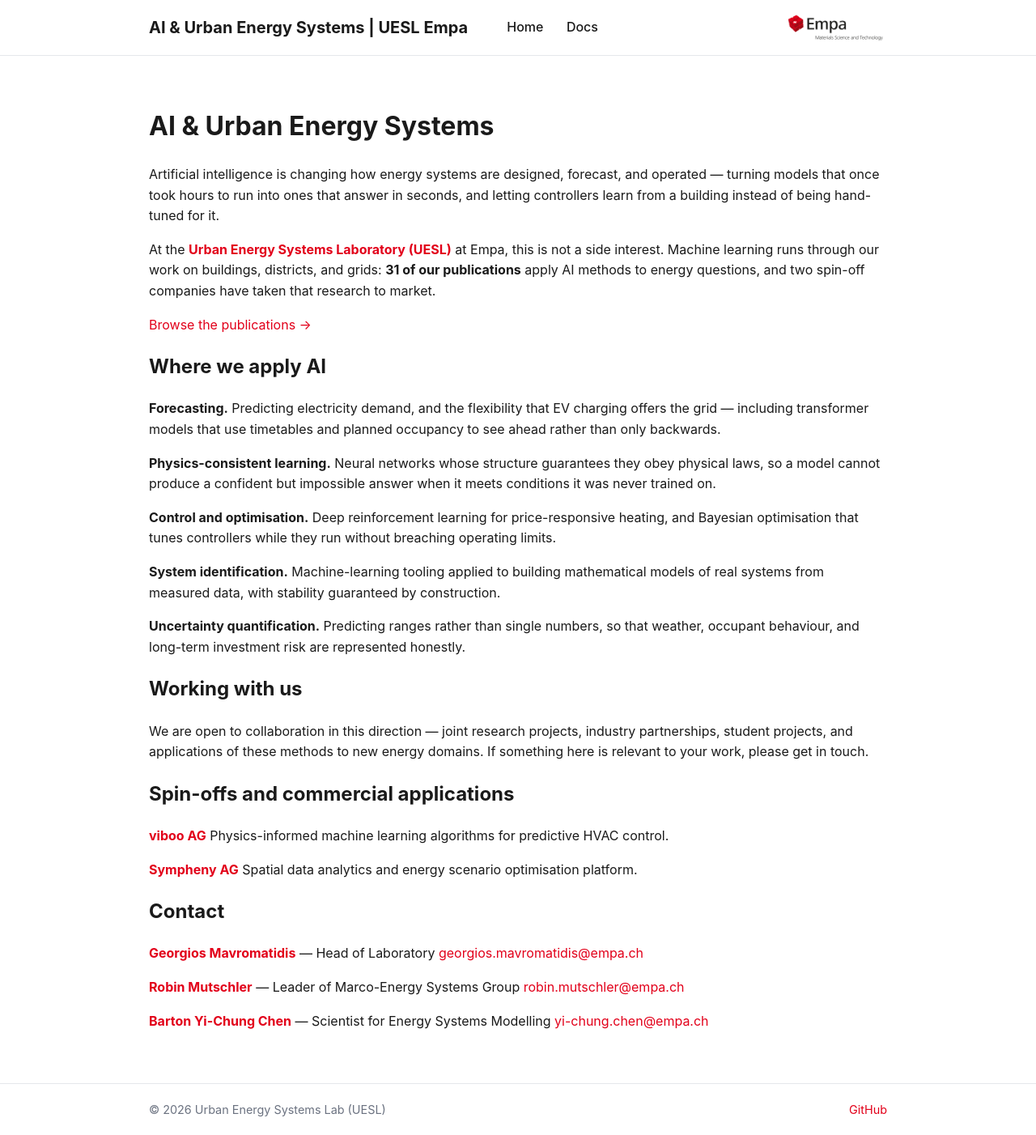
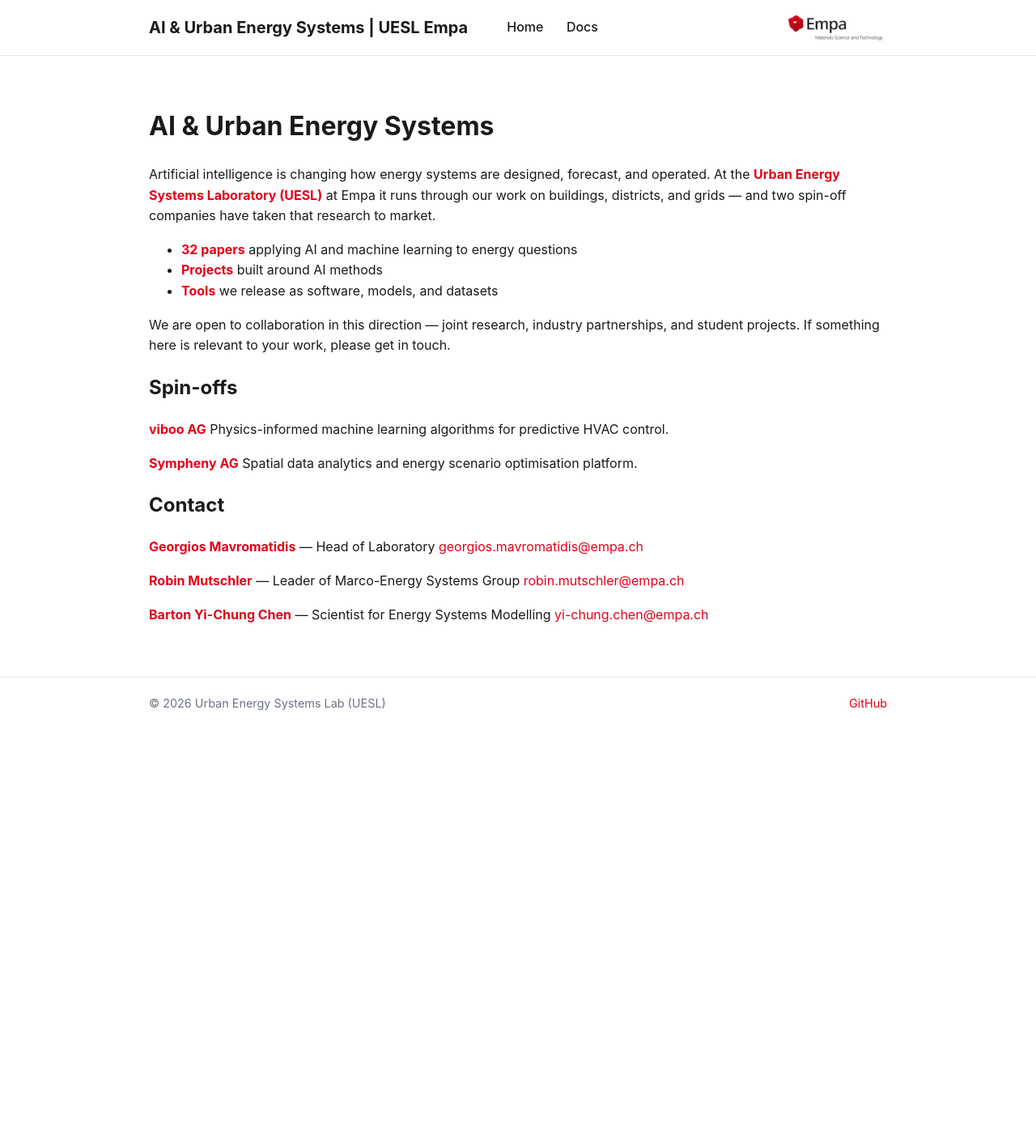
Before and after one commit to uesl-empa/energy-and-AI, a Jekyll site: the page built from index.md, in a window 1280 px wide. Shown: the whole page at 81% size. Built offline with Jekyll 4.4.1, drawn with Linux system fonts in a browser that asks for light colours; after the commit the page ends 900 px from its top, so only the background shows below that.

Commit message:
Simplify home page and group papers by sub-field
Home page is now a short intro plus linked counts for papers,
projects and tools, all computed from the docs pages. Papers are
regrouped from the core/adjacent split into five thematic
sub-fields describing what the AI actually does.

Co-Authored-By: Claude Opus 5 <noreply@anthropic.com>

```diff
--- a/index.md
+++ b/index.md
@@ -3,53 +3,36 @@ layout: default
 title: Home
 ---
 
+{%- comment -%}
+Counts the "### " entry headings in each docs page so these numbers cannot go
+stale. Subtracts 2: one because splitting on N occurrences yields N+1 parts,
+one for the example heading inside each file's template comment.
+{%- endcomment -%}
 {%- assign papers_page = site.pages | where: "title", "Papers" | first -%}
-{%- comment -%}
-Counts the "### " entry headings in docs/papers.md. Subtracts 2: one because
-splitting on N occurrences yields N+1 parts, one for the example heading inside
-that file's template comment. If you change the template comment, check this.
-{%- endcomment -%}
+{%- assign projects_page = site.pages | where: "title", "Projects" | first -%}
+{%- assign tools_page = site.pages | where: "title", "Tools" | first -%}
 {%- assign paper_count = papers_page.content | split: '### ' | size | minus: 2 -%}
+{%- assign project_count = projects_page.content | split: '### ' | size | minus: 2 -%}
+{%- assign tool_count = tools_page.content | split: '### ' | size | minus: 2 -%}
 
 # AI & Urban Energy Systems
 
-Artificial intelligence is changing how energy systems are designed, forecast, and operated —
-turning models that once took hours to run into ones that answer in seconds, and letting
-controllers learn from a building instead of being hand-tuned for it.
+Artificial intelligence is changing how energy systems are designed, forecast, and operated.
+At the **[Urban Energy Systems Laboratory (UESL)](https://www.empa.ch/web/s313)** at Empa it
+runs through our work on buildings, districts, and grids — and two spin-off companies have
+taken that research to market.
 
-At the **[Urban Energy Systems Laboratory (UESL)](https://www.empa.ch/web/s313)** at Empa, this
-is not a side interest. Machine learning runs through our work on buildings, districts, and
-grids: **{{ paper_count }} of our publications** apply AI methods to energy questions, and two
-spin-off companies have taken that research to market.
+- **[{{ paper_count }} papers]({{ '/docs/papers/' | relative_url }})** applying AI and machine
+  learning to energy questions
+- **[{% if project_count > 0 %}{{ project_count }} projects{% else %}Projects{% endif %}]({{ '/docs/projects/' | relative_url }})**
+  built around AI methods
+- **[{% if tool_count > 0 %}{{ tool_count }} tools{% else %}Tools{% endif %}]({{ '/docs/tools/' | relative_url }})**
+  we release as software, models, and datasets
 
-[Browse the publications →]({{ '/docs/papers/' | relative_url }})
+We are open to collaboration in this direction — joint research, industry partnerships, and
+student projects. If something here is relevant to your work, please get in touch.
 
-## Where we apply AI
-
-**Forecasting.** Predicting electricity demand, and the flexibility that EV charging offers the
-grid — including transformer models that use timetables and planned occupancy to see ahead
-rather than only backwards.
-
-**Physics-consistent learning.** Neural networks whose structure guarantees they obey physical
-laws, so a model cannot produce a confident but impossible answer when it meets conditions it
-was never trained on.
-
-**Control and optimisation.** Deep reinforcement learning for price-responsive heating, and
-Bayesian optimisation that tunes controllers while they run without breaching operating limits.
-
-**System identification.** Machine-learning tooling applied to building mathematical models of
-real systems from measured data, with stability guaranteed by construction.
-
-**Uncertainty quantification.** Predicting ranges rather than single numbers, so that weather,
-occupant behaviour, and long-term investment risk are represented honestly.
-
-## Working with us
-
-We are open to collaboration in this direction — joint research projects, industry partnerships,
-student projects, and applications of these methods to new energy domains. If something here is
-relevant to your work, please get in touch.
-
-## Spin-offs and commercial applications
+## Spin-offs
 
 **[viboo AG](https://viboo.io)**
 Physics-informed machine learning algorithms for predictive HVAC control.
```
Also changed, not shown: docs/papers.md (+220 -202 lines).
